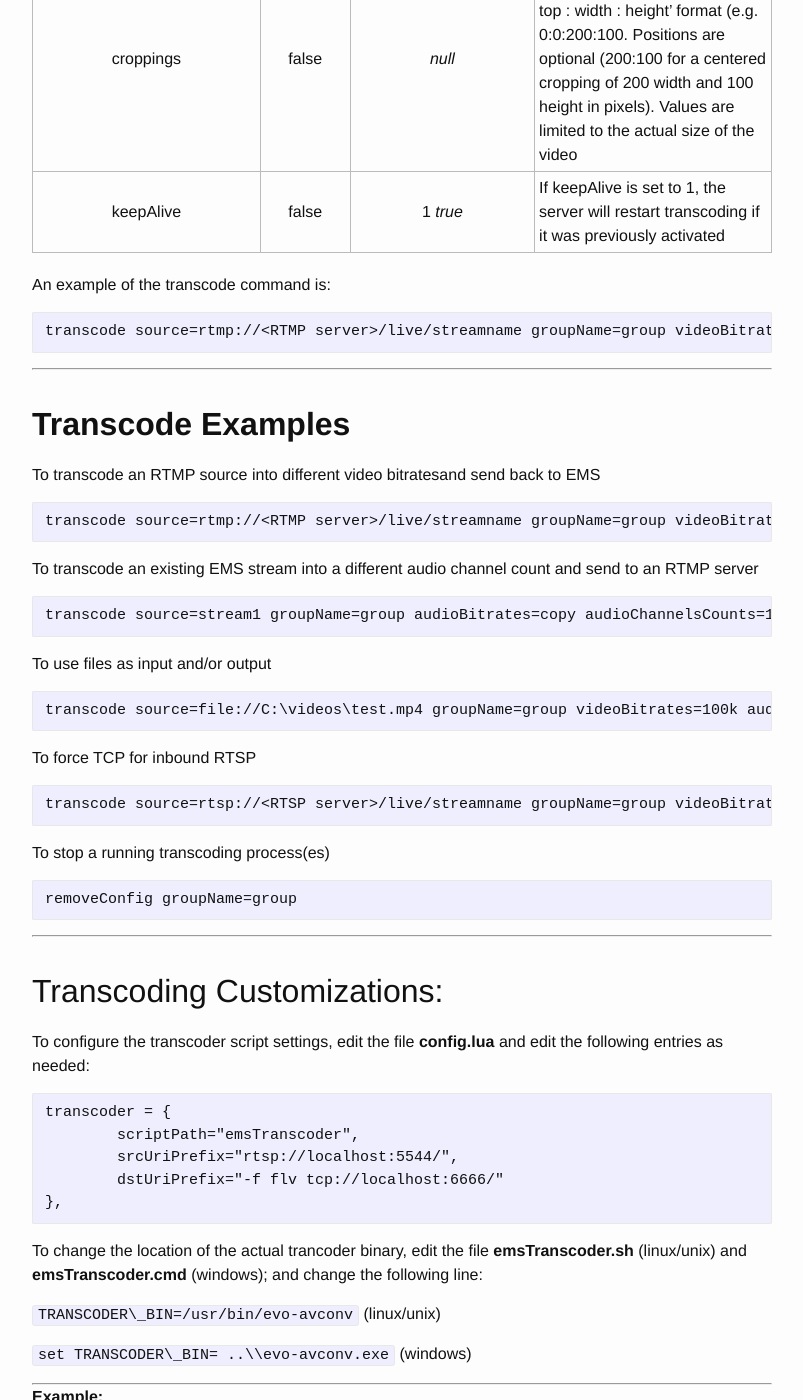
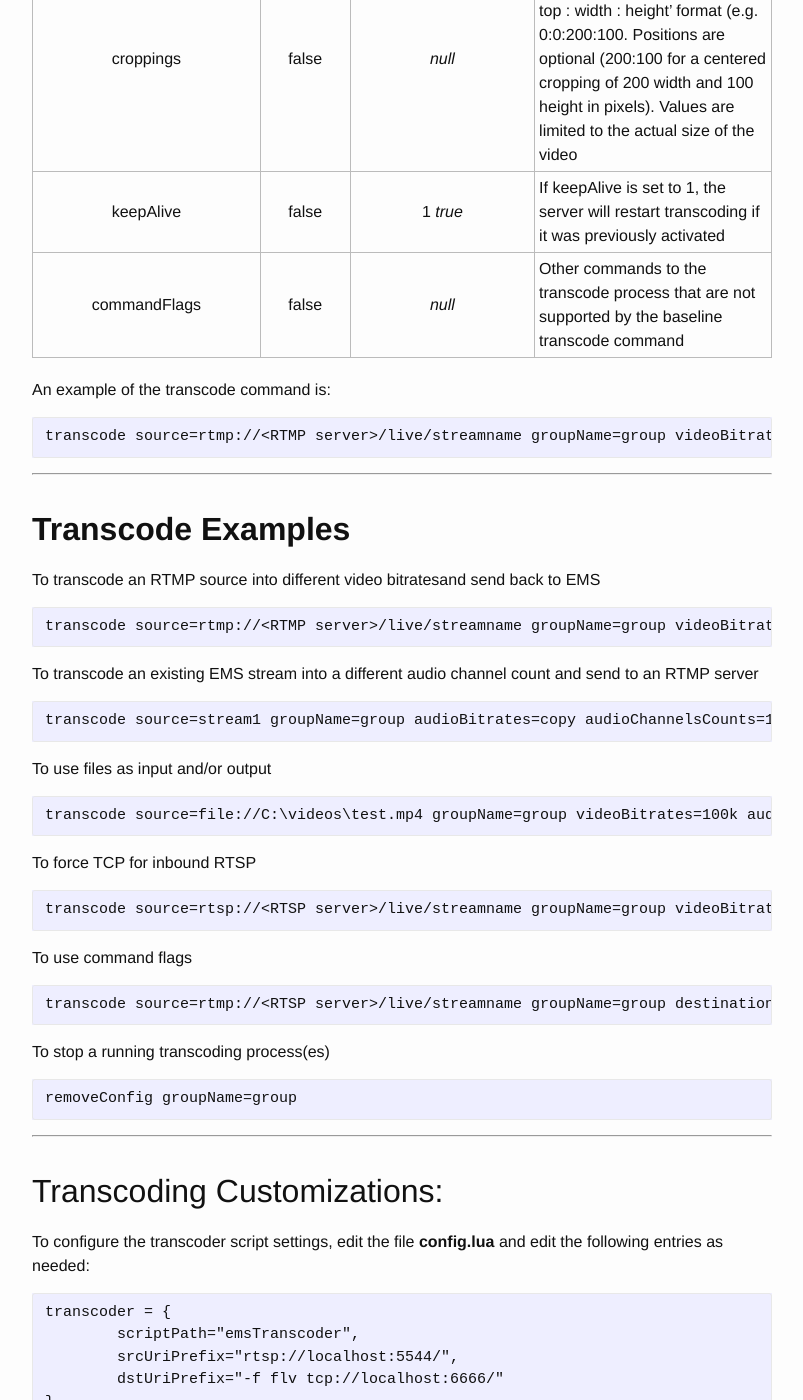
Before and after one commit to EvoStream/ems_api_definition, a Jekyll site: the page built from _posts/2016-01-01-transcode.md, in a window 1280 px wide and 1400 px high, scrolled down 2213 px. Shown: the whole window, without its empty margins (238-1041 px from the left). Built offline with Jekyll 4.4.1, drawn with Linux system fonts in a browser that asks for light colours.

Commit message:
Added commandflags parameter
Added commandflags parameter details

````diff
--- a/_posts/2016-01-01-transcode.md
+++ b/_posts/2016-01-01-transcode.md
@@ -35,6 +35,7 @@ This function has the following parameters:
 |          overlays           |     false     |               *null*               | Location of the overlay source(s) to be used. These are transparent images (normally in PNG format) that have the same or smaller size than the video. Image is placed at the top-left position of the video |
 |          croppings          |     false     |               *null*               | Target video cropping position(s) and size(s) in 'left : top : width : height' format (e.g. 0:0:200:100. Positions are optional (200:100 for a centered cropping of 200 width and 100 height in pixels). Values are limited to the actual size of the video |
 |          keepAlive          |     false     |              1 *true*              | If keepAlive is set to 1, the server will restart transcoding if it was previously activated |
+|         commandFlags        |     false     |               *null*               | Other commands to the transcode process that are not supported by the baseline transcode command |
 
 An example of the transcode command is:
 
@@ -68,6 +69,12 @@ To force TCP for inbound RTSP
 
 ```
 transcode source=rtsp://<RTSP server>/live/streamname groupName=group videoBitrates=copy videoSizes=360x200 $EMS_RTSP_TRANSPORT=tcp
+```
+
+To use command flags
+
+```
+transcode source=rtmp://<RTSP server>/live/streamname groupName=group destinations=destinationStream commandFlags="<command>"
 ```
 
 To stop a running transcoding process(es)
````
